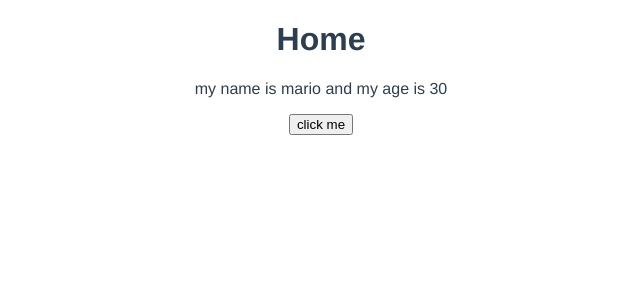
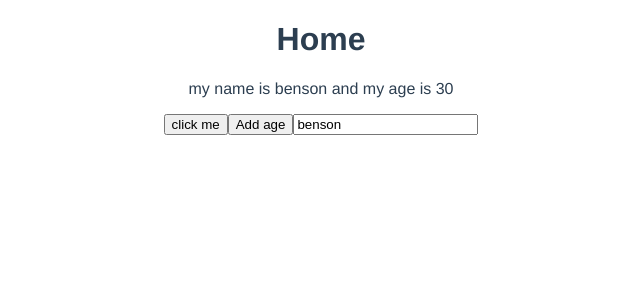
Before and after one commit to benbenz101/vue--compositionapi-practice, a Vue app: page / in a window 1280 px wide. Shown: the top 300 px of the page, without its empty margins (319-959 px from the left). Built offline with nearby package versions, Linux system fonts and the light colour scheme.

Commit message:
learning to use refs to maing data reactive

```diff
--- a/src/views/Home.vue
+++ b/src/views/Home.vue
@@ -3,11 +3,13 @@
     <h1>Home</h1>
     <p ref="p">my name is {{ name }} and my age is {{ age }}</p>
     <button @click="handleClick">click me</button>
+    <button @click="age++">Add age</button>
+    <input type="text" v-model="name" />
   </div>
 </template>
 
 <script>
-import { ref } from "@vue/reactivity";
+import { ref, reactive } from "@vue/reactivity";
 export default {
   name: "Home",
   //the setup will run before any of the lifecycle hooks
@@ -25,20 +27,33 @@ export default {
 
     const p = ref(null);
 
-    let name = "mario";
-    let age = 30;
+    //these data set are not reactive variables by default in the setup function
+    //let name = "mario";
+    //let age = 30;
+
+    //we make them reactive by surrounding them with refs
+    //we generally use refs in composition api
+    //asides using refs to create reactive values, we can also use reactive
+    //
+    const name = ref("benson");
+    const age = ref(30);
 
     const handleClick = () => {
-      console.log(p, p.value);
+      //console.log(p, p.value);
       //we can take the value and do any JS operation on it
-      p.value.classList.add("test");
-      p.value.textContent = "welcome Benny";
+      //p.value.classList.add("test");
+      //p.value.textContent = "welcome Benny";
+
+      name.value = "Chijioke";
+      age.value = 25;
     };
 
     //always return anything you have in the setup to make them available in the template
     //If we don't return the p for example, it won't be associated with the p in the dorm element
     //
 
+
+
     return { name, age, handleClick, p };
   },
 };
```
